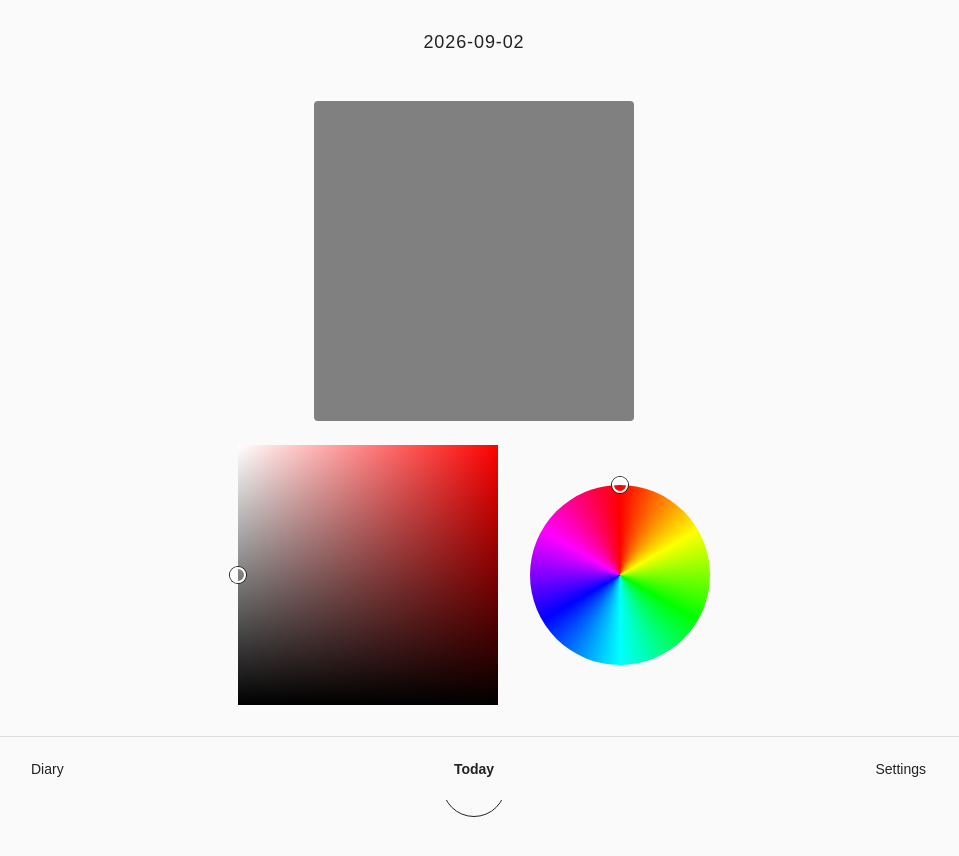
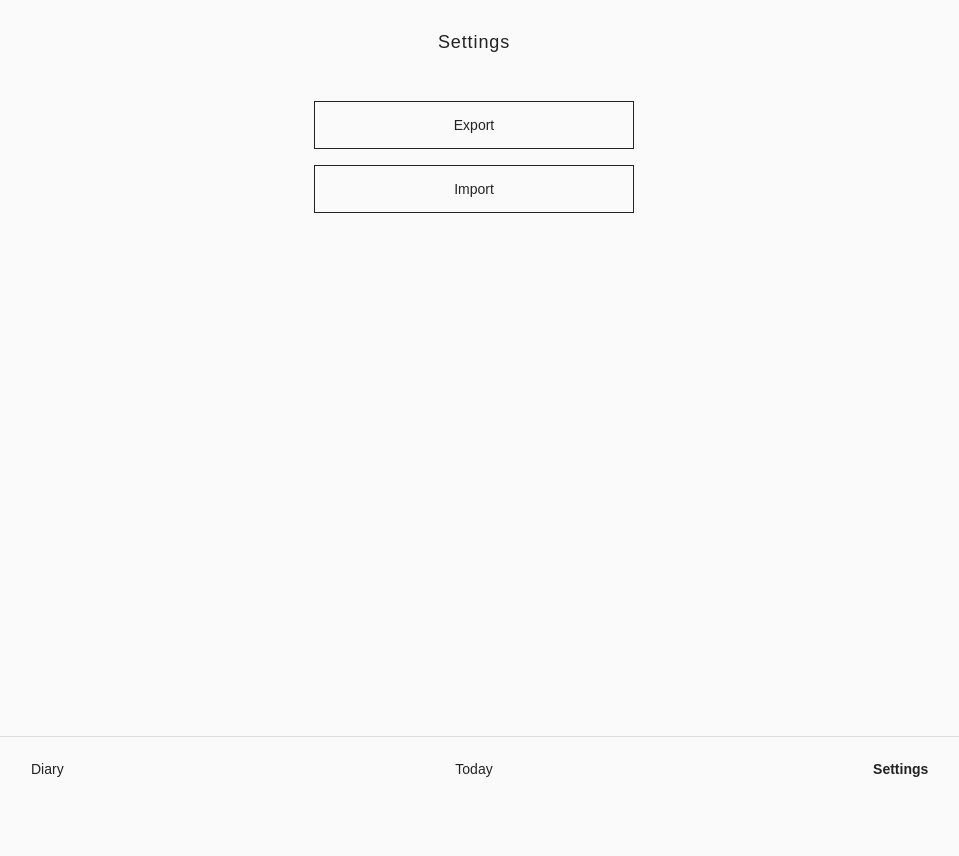
Before and after one commit to sikaadesu/color-diary, a plain HTML site: page index.html in a window 1280 px wide. Both pictures are taken after a click on the button "Settings". Shown: the whole page, without its empty margins (166-1125 px from the left). After the commit the page ends 800 px from the top, so only its background shows below. Drawn offline with Linux system fonts and the light colour scheme.

Commit message:
Add diary data export

```diff
--- a/app.js
+++ b/app.js
@@ -375,7 +375,8 @@ function hexToHsl(hex) {
 
 const screens = {
     today: document.getElementById("today-screen"),
-    diary: document.getElementById("diary-screen")
+    diary: document.getElementById("diary-screen"),
+    settings: document.getElementById("settings-screen")
 };
 
 const navigationButtons = document.querySelectorAll(".bottom-nav button");
@@ -739,3 +740,39 @@ document.getElementById("previous-month").addEventListener("click", () => {
 document.getElementById("next-month").addEventListener("click", () => {
     changeDiaryMonth(1);
 });
+
+document.getElementById("export-button").addEventListener("click", () => {
+    if (!db) {
+        console.error("Database is not ready.");
+        return;
+    }
+
+    const transaction = db.transaction(STORE_NAME, "readonly");
+    const store = transaction.objectStore(STORE_NAME);
+
+    const request = store.getAll();
+
+    request.onsuccess = () => {
+        const entries = request.result;
+
+        const json = JSON.stringify(entries, null, 2);
+
+        const blob = new Blob([json], {
+            type: "application/json"
+        });
+
+        const url = URL.createObjectURL(blob);
+
+        const link = document.createElement("a");
+        link.href = url;
+        link.download = `color-diary-${todayDate}.json`;
+
+        link.click();
+
+        URL.revokeObjectURL(url);
+    };
+
+    request.onerror = () => {
+        console.error("Failed to export diary data.");
+    };
+});
--- a/index.html
+++ b/index.html
@@ -139,6 +139,17 @@
     </section>
     </main>
 
+    <main id="settings-screen" class="screen" hidden>
+    <header class="settings-header">
+        <h1>Settings</h1>
+    </header>
+
+    <section class="settings-content">
+        <button id="export-button">Export</button>
+        <button id="import-button">Import</button>
+    </section>
+</main>
+
 
 
     <nav class="bottom-nav" aria-label="Main navigation">
--- a/style.css
+++ b/style.css
@@ -338,3 +338,36 @@ body {
 .month-cell.empty {
     cursor: default;
 }
+
+.settings-header {
+    text-align: center;
+}
+
+.settings-header h1 {
+    font-size: 18px;
+    font-weight: 400;
+    letter-spacing: 0.05em;
+}
+
+.settings-content {
+    display: flex;
+    flex-direction: column;
+    align-items: center;
+    gap: 16px;
+    margin-top: 48px;
+}
+
+.settings-content button {
+    width: min(80vw, 320px);
+    height: 48px;
+    border: 1px solid #222;
+    background: transparent;
+    color: #222;
+    font-size: 14px;
+    cursor: pointer;
+}
+
+.settings-content button:hover {
+    background: #222;
+    color: #fafafa;
+}
```
